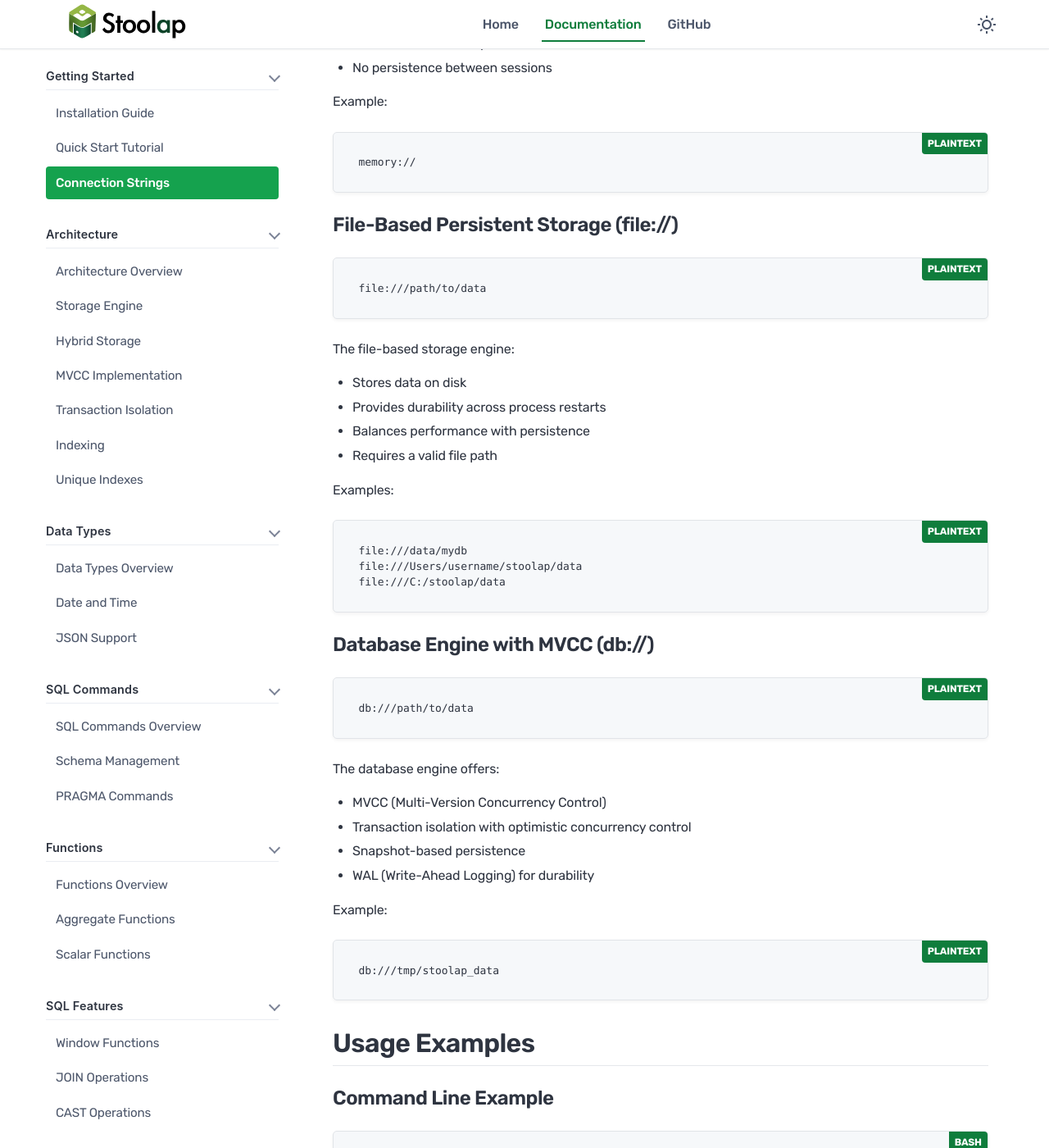
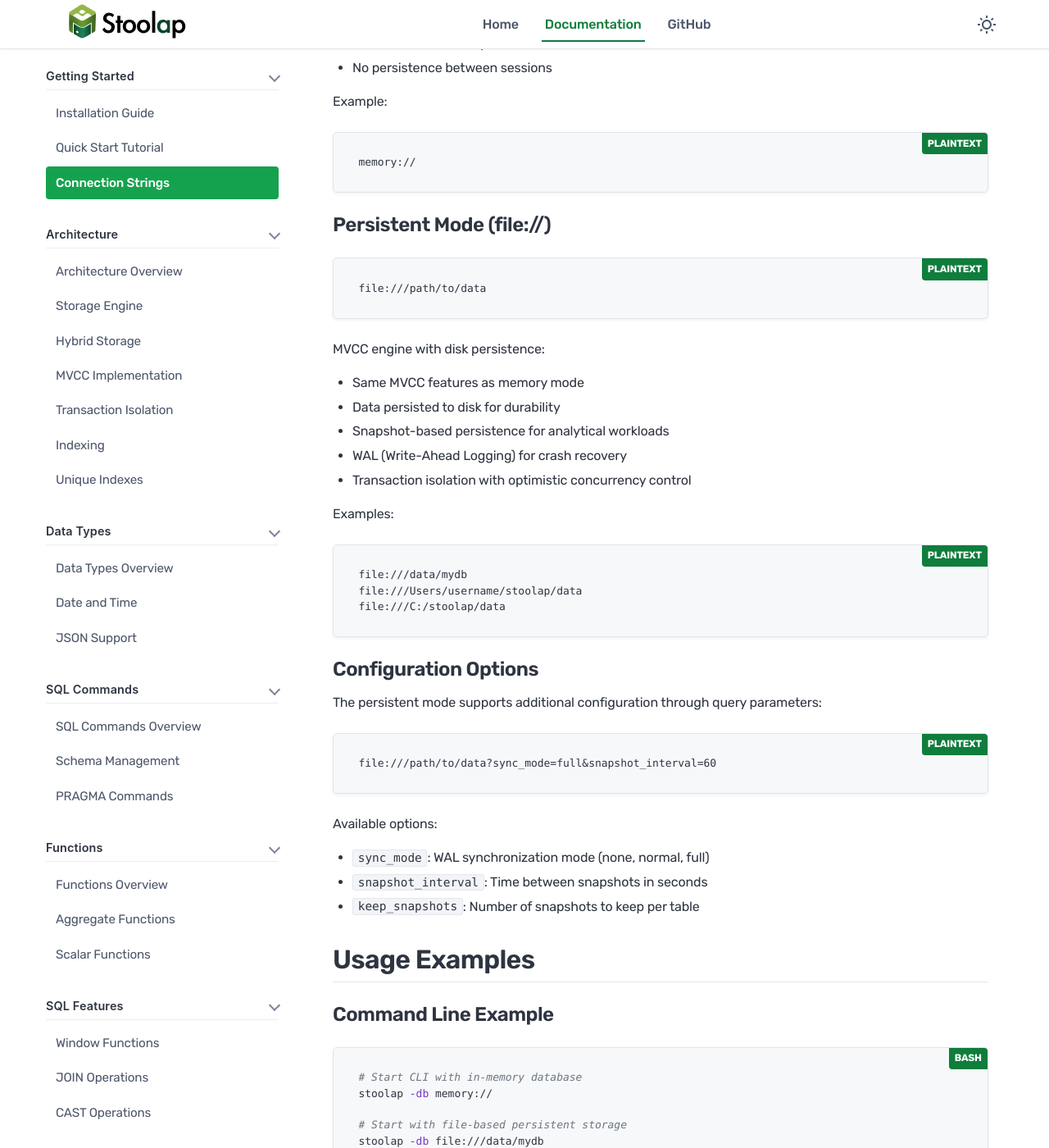
Before and after one commit to avary/stoolap, a Jekyll site: the page built from docs/_docs/getting-started/connection-strings.md, in a window 1280 px wide and 1400 px high, scrolled down 1401 px. Shown: the whole window at 82% size. Built offline with Jekyll 4.4.1, drawn with Linux system fonts in a browser that asks for light colours; some of the changed text lies outside the part shown.

Commit message:
Fix connection strings documentation - remove non-existent db:// scheme
- Corrected documentation to reflect actual implementation
- Both memory:// and file:// use the same MVCC engine
- Only difference is persistence enabled/disabled
- Added query parameter configuration examples
- Removed references to unsupported db:// scheme

````diff
--- a/docs/_docs/getting-started/connection-strings.md
+++ b/docs/_docs/getting-started/connection-strings.md
@@ -20,19 +20,19 @@ Where:
 - `scheme` specifies the storage engine type
 - `path` provides location information for persistent storage (optional for memory storage)
 
-## Supported Storage Engine Types
+## MVCC Storage Engine
 
-Stoolap supports three storage engine types:
+Stoolap uses a single MVCC (Multi-Version Concurrency Control) storage engine that supports two modes:
 
-### In-Memory Storage (memory://)
+### In-Memory Mode (memory://)
 
 ```
 memory://
 ```
 
-The in-memory storage engine:
-- Stores all data in RAM
-- Provides maximum performance
+MVCC engine with in-memory storage:
+- All data stored in RAM for maximum performance
+- Full MVCC transaction isolation and concurrency control
 - Data is lost when the process terminates
 - No persistence between sessions
 
@@ -41,17 +41,18 @@ Example:
 memory://
 ```
 
-### File-Based Persistent Storage (file://)
+### Persistent Mode (file://)
 
 ```
 file:///path/to/data
 ```
 
-The file-based storage engine:
-- Stores data on disk
-- Provides durability across process restarts
-- Balances performance with persistence
-- Requires a valid file path
+MVCC engine with disk persistence:
+- Same MVCC features as memory mode
+- Data persisted to disk for durability
+- Snapshot-based persistence for analytical workloads
+- WAL (Write-Ahead Logging) for crash recovery
+- Transaction isolation with optimistic concurrency control
 
 Examples:
 ```
@@ -60,22 +61,18 @@ file:///Users/username/stoolap/data
 file:///C:/stoolap/data
 ```
 
-### Database Engine with MVCC (db://)
+### Configuration Options
+
+The persistent mode supports additional configuration through query parameters:
 
 ```
-db:///path/to/data
+file:///path/to/data?sync_mode=full&snapshot_interval=60
 ```
 
-The database engine offers:
-- MVCC (Multi-Version Concurrency Control)
-- Transaction isolation with optimistic concurrency control
-- Snapshot-based persistence
-- WAL (Write-Ahead Logging) for durability
-
-Example:
-```
-db:///tmp/stoolap_data
-```
+Available options:
+- `sync_mode`: WAL synchronization mode (none, normal, full)
+- `snapshot_interval`: Time between snapshots in seconds
+- `keep_snapshots`: Number of snapshots to keep per table
 
 ## Usage Examples
 
@@ -88,8 +85,8 @@ stoolap -db memory://
 # Start with file-based persistent storage
 stoolap -db file:///data/mydb
 
-# Start with MVCC engine
-stoolap -db db:///data/mydb
+# Start with persistent MVCC engine
+stoolap -db file:///data/mydb
 ```
 
 ### Go Application Examples
@@ -142,7 +139,7 @@ func main() {
 }
 ```
 
-#### MVCC-Based Database
+#### Persistent MVCC Database with Configuration
 
 ```go
 package main
@@ -155,24 +152,25 @@ import (
 )
 
 func main() {
-    // Connect using the db:// scheme for MVCC support
-    db, err := sql.Open("stoolap", "db:///path/to/database")
+    // Connect with persistence and custom configuration
+    connStr := "file:///path/to/database?sync_mode=full&snapshot_interval=30"
+    db, err := sql.Open("stoolap", connStr)
     if err != nil {
         log.Fatal(err)
     }
     defer db.Close()
 
-    // Use the database with transaction support...
+    // Use the database with full MVCC transaction support...
 }
 ```
 
 ## PRAGMA Configuration
 
-While connection strings don't support query parameters, you can configure the database using PRAGMA commands after connection:
+You can also configure the database using PRAGMA commands after connection (alternative to query parameters):
 
 ```go
 // Open database
-db, err := sql.Open("stoolap", "db:///data/mydb")
+db, err := sql.Open("stoolap", "file:///data/mydb")
 if err != nil {
     log.Fatal(err)
 }
````
